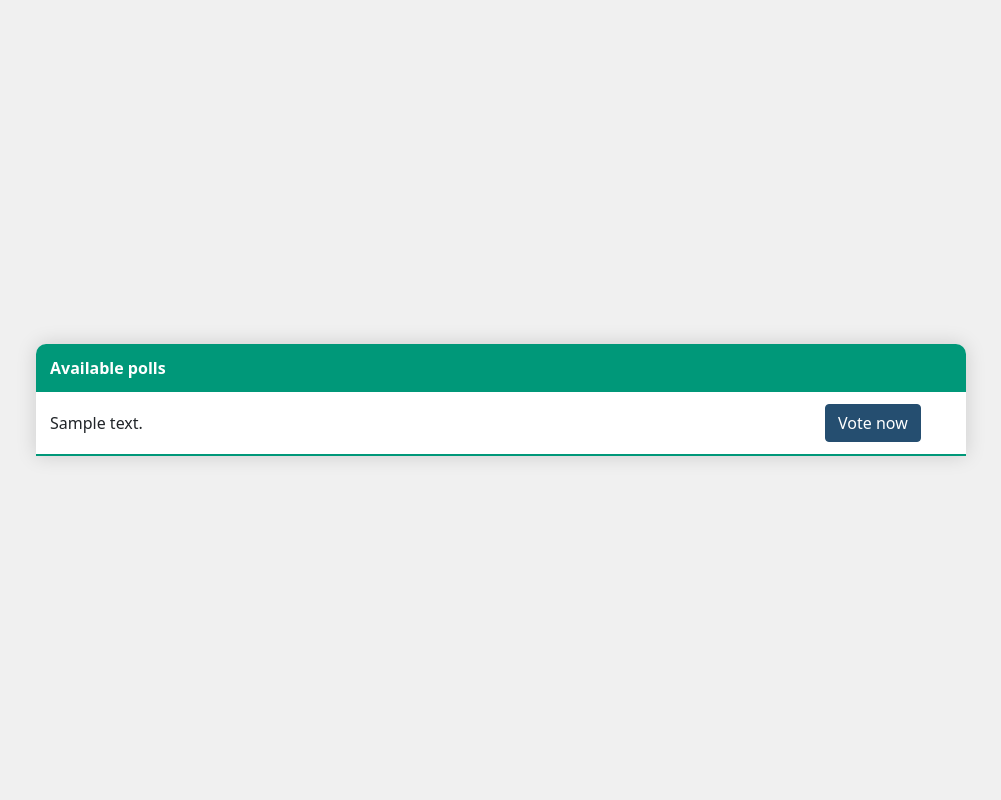
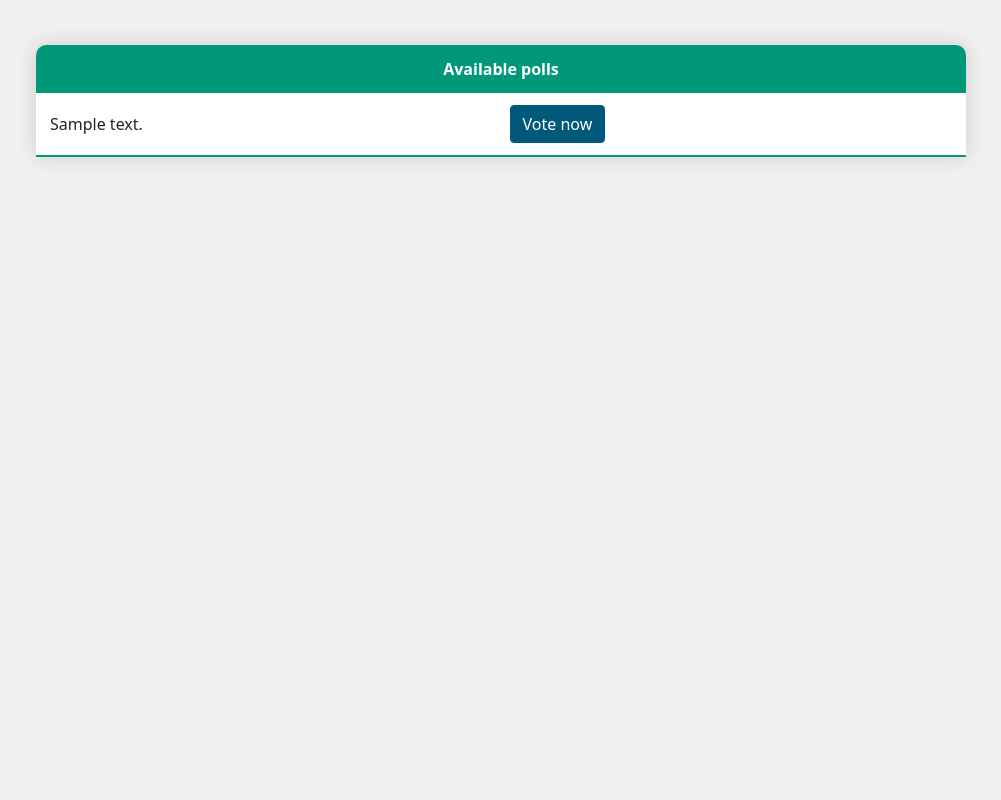
Before and after one commit to tboonma/ku-polls, a Django app: page /polls/ in a window 1280 px wide. Shown: the whole page, without its empty margins (139-1140 px from the left). Run offline with Django 3.2, Linux system fonts and the light colour scheme; tables that the repository leaves empty hold one stand-in row (values such as "Sample post"); some libraries are stand-ins or nearby versions.

Commit message:
Improve UI with new CSS class

```diff
--- a/polls/static/polls/css/main.css
+++ b/polls/static/polls/css/main.css
@@ -34,3 +34,13 @@ body {
 .content-table tbody tr:last-of-type {
     border-bottom:2px solid #009879;
 }
+
+.vote-btn {
+    background-color: #00587A;
+    border: 1px solid #00587A;
+}
+
+.vote-btn:hover {
+    background-color: white;
+    color: #00587A;
+}
--- a/polls/templates/polls/index.html
+++ b/polls/templates/polls/index.html
@@ -8,19 +8,18 @@
 
 {% block main_content %}
     {% if latest_question %}
-    <div class="d-flex align-items-center justify-content-center" style="padding: 20px; height:100vh;">
+    <div class="d-flex align-items-center justify-content-center" style="padding: 20px; height:100%;">
         <table class="content-table w-75" style="background-color: white;">
             <thead>
                 <tr>
-                    <th class="col-10">Available polls</th>
-                    <th></th>
+                    <th class="col-6 text-center" colspan="2">Available polls</th>
                 </tr>
             </thead>
             <tbody>
                 {% for question in latest_question %}
                 <tr>
                     <td>{{ question.question_text }}</td>
-                    <td><a href="{% url "polls:detail" question.id %}" class="btn btn-primary" style="background-color: #254E70; border: 1px solid #254E70;"><span>Vote now </span></a></td>
+                    <td><a href="{% url "polls:detail" question.id %}" class="vote-btn btn btn-primary">Vote now</a></td>
                 </tr>
             {% endfor %}
             </tbody>
```
